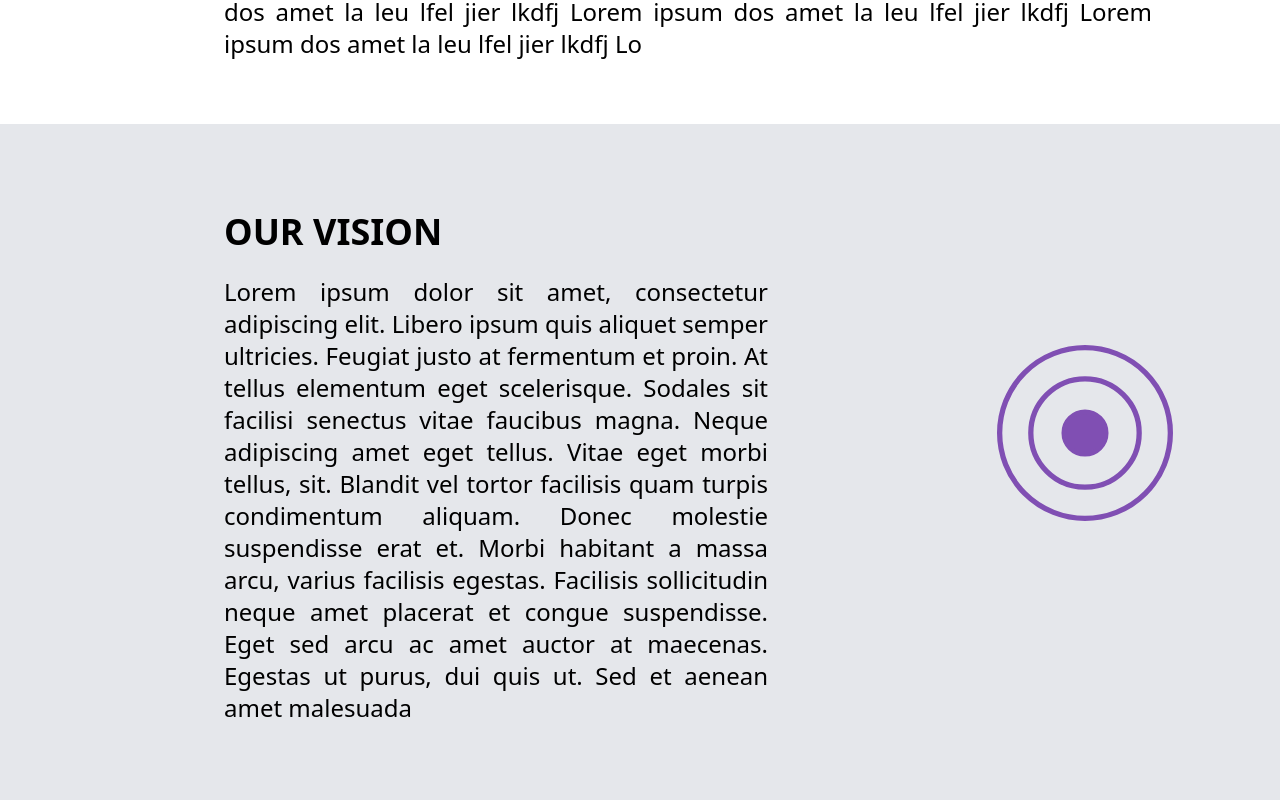
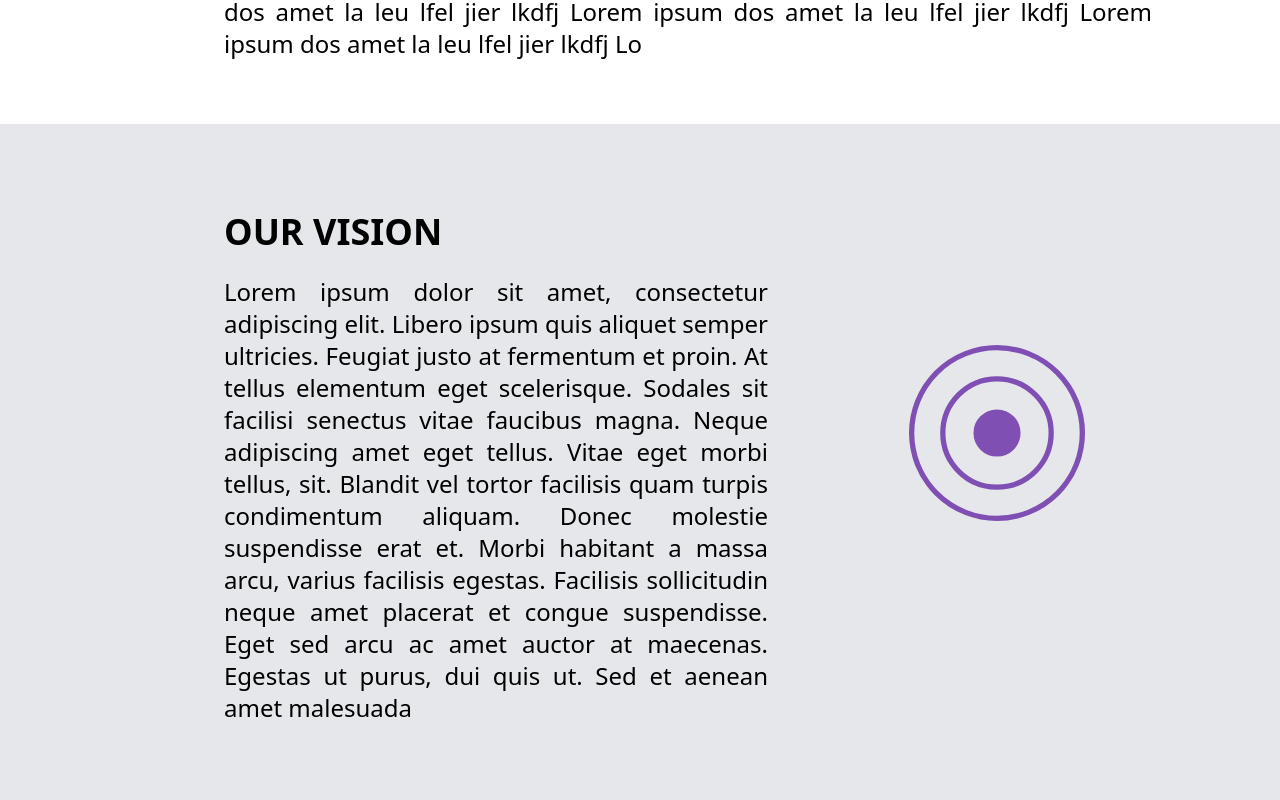
Before and after one commit to abdukasim/muntaha-website, a Next.js app: page /about in a window 1280 px wide. Shown: the part 1040-1840 px from the top of the page. Built offline with nearby package versions, Linux system fonts and the light colour scheme.

Commit message:
adjusted breakpoints

```diff
--- a/components/AboutPage/vision.js
+++ b/components/AboutPage/vision.js
@@ -3,8 +3,8 @@ import React from "react";
 
 export default function Vision() {
   return (
-    <section className="vision-section py-28 lg:pt-88px lg:pb-120px pl-12 lg:pl-56 pr-8 lg:pr-88px bg-gray-200">
-      <div className="flex flex-col lg:flex-row-reverse lg:items-center mb-24 justify-center lg:justify-between">
+    <section className="vision-section py-28 lg:pt-88px lg:pb-120px pl-12 lg:pl-56 pr-8 lg:pr-44 bg-gray-200">
+      <div className="flex flex-col xl:flex-row-reverse lg:items-center mb-24 justify-center lg:justify-between">
         <div className="self-center mb-16">
           <Image
             width={214.94}
@@ -32,7 +32,7 @@ export default function Vision() {
           </p>
         </div>
       </div>
-      <div className="flex flex-col lg:flex-row-reverse lg:items-center mb-24 justify-center lg:justify-between">
+      <div className="flex flex-col xl:flex-row-reverse lg:items-center mb-24 justify-center lg:justify-between">
         <div className="self-center mb-16">
           <Image
             width={214.94}
```
